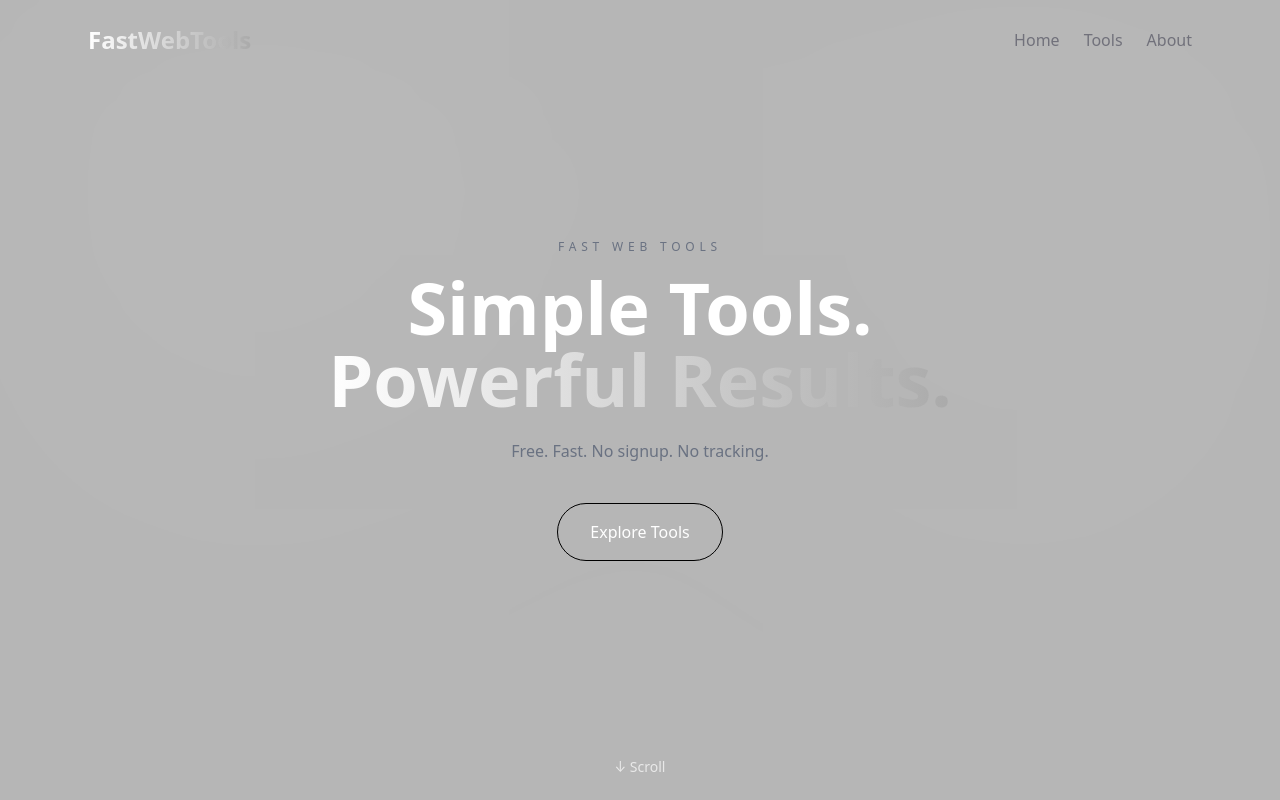
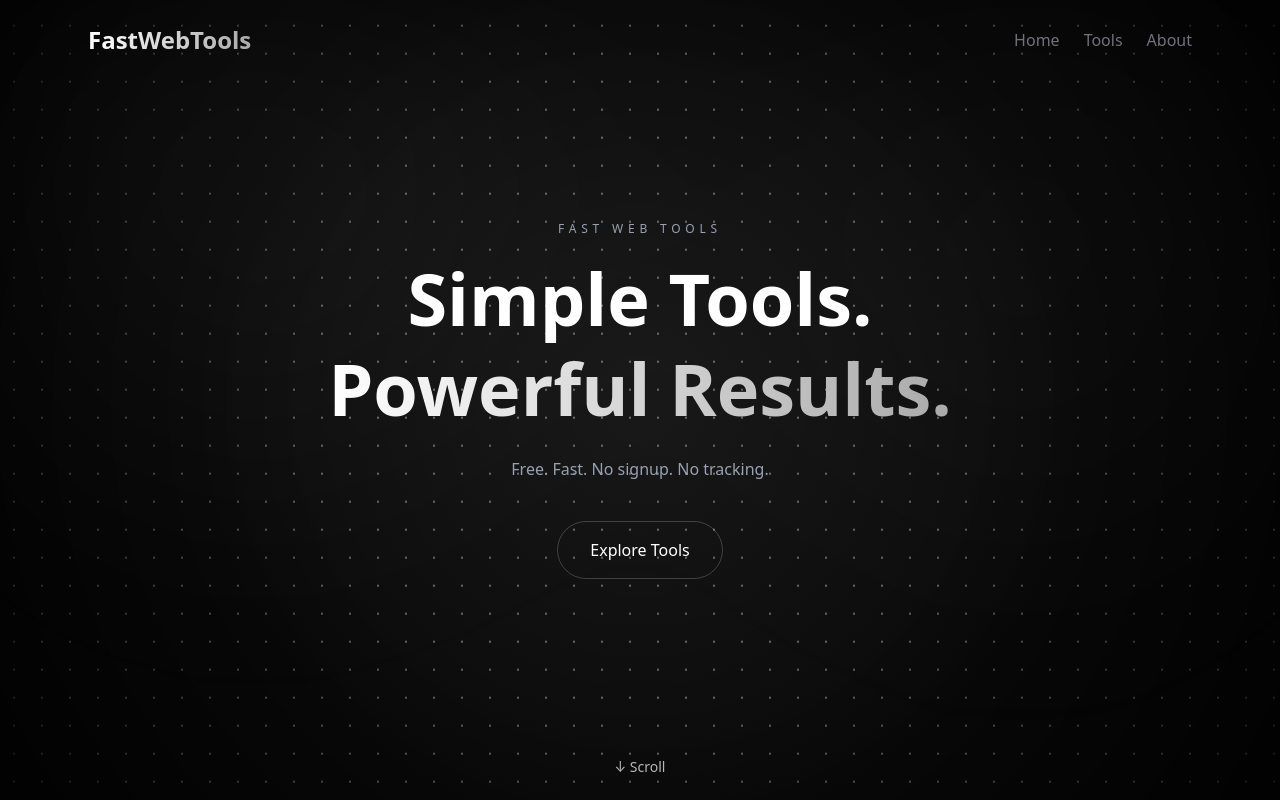
Before and after one commit to Thisarakavishka/fast-web-tools, a Next.js app: page / in a window 1280 px wide. Shown: the top 800 px of the page. Built offline with nearby package versions, Linux system fonts and the light colour scheme.

Commit message:
Refactor: Redesign hero section

```diff
--- a/app/components/sections/Hero.tsx
+++ b/app/components/sections/Hero.tsx
@@ -11,37 +11,64 @@ export default function Hero() {
   };
 
   return (
-    <section className="relative h-screen flex items-center justify-center text-center px-4">
-      <div className="absolute inset-0 bg-white/70 dark:bg-black/70" />
+    <section className="relative h-screen flex items-center justify-center text-center px-4 overflow-hidden">
+      {/* 🌌 SMOOTH INFINITE GRID FLOW */}
+      <div className="absolute inset-0 -z-20 overflow-hidden">
+        {/* LAYER 1 */}
+        <div
+          className="absolute inset-0
+          bg-[radial-gradient(white_1px,transparent_1px)]
+          bg-[size:28px_28px]
+          opacity-20
+          animate-gridFlow"
+        />
 
+        {/* LAYER 2 (OFFSET FOR LOOP) */}
+        <div
+          className="absolute inset-0
+          bg-[radial-gradient(white_1px,transparent_1px)]
+          bg-[size:28px_28px]
+          opacity-20
+          animate-gridFlow"
+          style={{ transform: "translateY(-40px)" }}
+        />
+      </div>
+
+      {/* ✨ SOFT GLOW */}
+      <div className="absolute inset-0 -z-10 bg-[radial-gradient(circle_at_center,rgba(255,255,255,0.06),transparent_60%)]" />
+
+      {/* 🎯 VIGNETTE */}
+      <div className="absolute inset-0 -z-10 bg-[radial-gradient(circle_at_center,transparent_40%,rgba(0,0,0,0.8))]" />
+
+      {/* CONTENT */}
       <motion.div
         variants={fadeUp}
         initial="hidden"
         animate="show"
         className="relative z-10 max-w-4xl"
       >
-        <p className="text-xs uppercase tracking-[0.4em] text-gray-500 mb-4">
+        <p className="text-xs uppercase tracking-[0.4em] text-gray-400 mb-4">
           FAST WEB TOOLS
         </p>
 
-        <h1 className="text-5xl md:text-7xl font-semibold">
+        <h1 className="text-5xl md:text-7xl font-semibold leading-tight">
           Simple Tools. <br />
           <span className="gradient-text">Powerful Results.</span>
         </h1>
 
-        <p className="mt-6 text-gray-500">
+        <p className="mt-6 text-gray-400">
           Free. Fast. No signup. No tracking.
         </p>
 
         <button
           onClick={scrollToNext}
-          className="mt-10 px-8 py-4 border border-black dark:border-white rounded-full hover:bg-black hover:text-white dark:hover:bg-white dark:hover:text-black transition"
+          className="mt-10 px-8 py-4 border border-white/20 rounded-full hover:bg-white hover:text-black transition"
         >
           Explore Tools
         </button>
       </motion.div>
 
-      {/* Scroll indicator */}
+      {/* SCROLL */}
       <motion.div
         animate={{ y: [0, 10, 0] }}
         transition={{ repeat: Infinity, duration: 1.5 }}
--- a/app/globals.css
+++ b/app/globals.css
@@ -50,3 +50,16 @@ body {
   -webkit-background-clip: text;
   -webkit-text-fill-color: transparent;
 }
+
+@keyframes gridFlow {
+  0% {
+    transform: translateY(0);
+  }
+  100% {
+    transform: translateY(40px);
+  }
+}
+
+.animate-gridFlow {
+  animation: gridFlow 20s linear infinite;
+}
```
